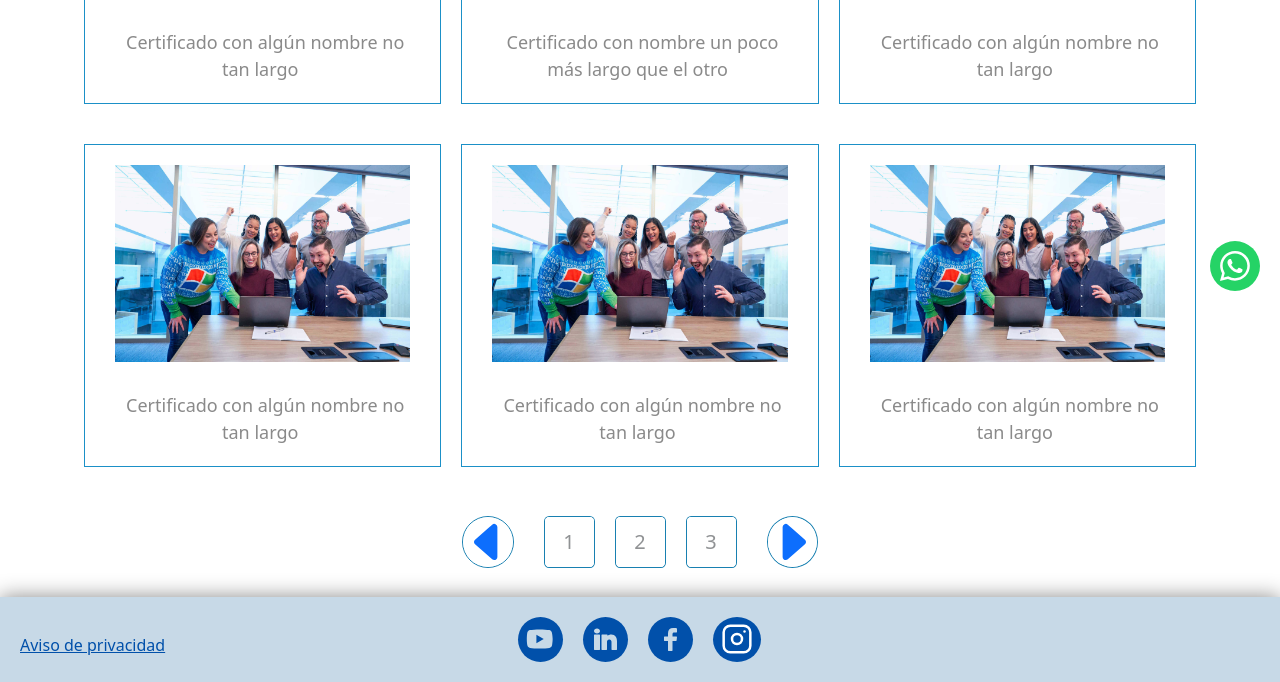
After one commit to loopcrack-org/Kinub, a CodeIgniter 4 app: template app/Views/public/certificates.php in a window 1280 px wide. The commit adds this page. Shown: the part 489-1171 px from the top of the page. Run offline with PHP 8.4 and a stand-in for CodeIgniter, Linux system fonts and the light colour scheme; the template is opened without the code that fills it, so the values that code supplies are empty; some libraries are stand-ins or nearby versions.

Commit message:
KIN-106 Certificates Page Layout

```diff
--- a/app/Config/Routes.php
+++ b/app/Config/Routes.php
@@ -40,6 +40,7 @@ $routes->get('/soporte', 'CtrlPublicPages::viewSupport');
 $routes->post('/email/contacto', 'CtrlEmail::sendContactEmail');
 $routes->post('/email/soporte', 'CtrlEmail::sendSupportEmail');
 $routes->get('/equipos', 'CtrlPublicPages::viewEquipment');
+$routes->get('/certificados', 'CtrlPublicPages::viewCertificates');
 
 
 /*
--- a/app/Controllers/CtrlPublicPages.php
+++ b/app/Controllers/CtrlPublicPages.php
@@ -18,4 +18,9 @@ class CtrlPublicPages extends BaseController
     {
         return view('public/equipment');
     }
+
+    public function viewCertificates(): string
+    {
+        return view('public/certificates');
+    }
 }
--- /dev/null
+++ b/app/Views/public/certificates.php
@@ -0,0 +1,104 @@
+<?php $this->extend('public/templates/layout'); ?>
+
+<?php $this->section('css'); ?>
+<link rel="stylesheet" href="assets/css/public.min.css" type="text/css">
+<link href="https://cdn.jsdelivr.net/npm/bootstrap@5.3.1/dist/css/bootstrap.min.css" rel="stylesheet" integrity="sha384-4bw+/aepP/YC94hEpVNVgiZdgIC5+VKNBQNGCHeKRQN+PtmoHDEXuppvnDJzQIu9" crossorigin="anonymous">
+<?php $this->endSection(); ?>
+
+<?php $this->section('fonts'); ?>
+<link rel="preconnect" href="https://fonts.googleapis.com">
+<link href="https://fonts.googleapis.com/css2?family=Montserrat:wght@300;500;700;900&family=Nunito+Sans:opsz,wght@6..12,200;6..12,400;6..12,500;6..12,700;6..12,900&display=swap" rel="stylesheet">
+<?php $this->endSection(); ?>
+
+<?php $this->section('content'); ?>
+
+<main class="certificates">
+
+    <h1 class="certificates__heading">Certificados</h1>
+
+    <section class="certificates__grid">
+        <div href="#" class="certificate">
+            <div class="certificate__image">
+                <img src="https://wallpapercave.com/wp/wp8112249.jpg" alt="" class="certificate__image">
+            </div>
+            <div class="certificate__information">
+                <a href="#" class="certificate__name">Certificado con algún nombre no tan largo</a>
+            </div>
+        </div>
+
+        <div href="#" class="certificate">
+            <div class="certificate__image">
+                <img src="assets/images/auth-one-bg.jpg" alt="" class="certificate__image">
+            </div>
+
+            <div class="certificate__information">
+                <a href="#" class="certificate__name">Certificado con nombre un poco más largo que el otro</a>
+            </div>
+        </div>
+
+        <div href="#" class="certificate">
+            <div class="certificate__image">
+                <img src="assets/images/auth-one-bg.jpg" alt="" class="certificate__image">
+            </div>
+            <div class="certificate__information">
+                <a href="#" class="certificate__name">Certificado con algún nombre no tan largo</a>
+            </div>
+        </div>
+
+        <div href="#" class="certificate">
+            <div class="certificate__image">
+                <img src="assets/images/auth-one-bg.jpg" alt="" class="certificate__image">
+            </div>
+            <div class="certificate__information">
+                <a href="#" class="certificate__name">Certificado con algún nombre no tan largo</a>
+            </div>
+        </div>
+
+        <div href="#" class="certificate">
+            <div class="certificate__image">
+                <img src="assets/images/auth-one-bg.jpg" alt="" class="certificate__image">
+            </div>
+            <div class="certificate__information">
+                <a href="#" class="certificate__name">Certificado con algún nombre no tan largo</a>
+            </div>
+        </div>
+
+        <div href="#" class="certificate">
+            <div class="certificate__image">
+                <img src="assets/images/auth-one-bg.jpg" alt="" class="certificate__image">
+            </div>
+            <div class="certificate__information">
+                <a href="#" class="certificate__name">Certificado con algún nombre no tan largo</a>
+            </div>
+        </div>
+
+    </section>
+</main>
+
+<nav aria-label="Page navigation" class="pagination-container">
+  <ul class="pagination">
+    <li class="link-container page-item">
+      <a class="pagination__link page-link d-flex justify-content-center align-items-center rounded-circle  border border-0" href="#" aria-label="Previous">
+        <span aria-hidden="true">
+            <svg class="arrow" xmlns="http://www.w3.org/2000/svg" fill="currentColor" class="bi bi-caret-left-fill" viewBox="0 0 16 16">
+                <path d="m3.86 8.753 5.482 4.796c.646.566 1.658.106 1.658-.753V3.204a1 1 0 0 0-1.659-.753l-5.48 4.796a1 1 0 0 0 0 1.506z"/>
+            </svg>
+        </span>
+      </a>
+    </li>
+    <li class="link-container page-item"><a class="pagination__link page-link d-flex justify-content-center align-items-center text-body-tertiary fs-2 border border-0" href="#">1</a></li>
+    <li class="link-container page-item"><a class="pagination__link page-link d-flex justify-content-center align-items-center text-body-tertiary fs-2 border border-0" href="#">2</a></li>
+    <li class="link-container page-item"><a class="pagination__link page-link d-flex justify-content-center align-items-center text-body-tertiary fs-2 border border-0" href="#">3</a></li>
+    <li class="link-container page-item">
+      <a class="pagination__link page-link d-flex justify-content-center align-items-center rounded-circle border border-0" href="#" aria-label="Next">
+        <span aria-hidden="true">
+            <svg class="arrow" xmlns="http://www.w3.org/2000/svg" fill="currentColor" class="bi bi-caret-right-fill" viewBox="0 0 16 16">
+                <path d="m12.14 8.753-5.482 4.796c-.646.566-1.658.106-1.658-.753V3.204a1 1 0 0 1 1.659-.753l5.48 4.796a1 1 0 0 1 0 1.506z"/>
+            </svg>
+        </span>
+      </a>
+    </li>
+  </ul>
+</nav>
+
+<?php $this->endSection('content');?>
--- a/src/js/public/menuMobile.js
+++ b/src/js/public/menuMobile.js
@@ -1,5 +1,6 @@
 const btnMobileMenu = document.querySelector("#menu-mobile");
 const headerMobile = document.querySelector("#header-mobile");
+
 const sidebar = document.querySelector(".sidebar");
 const links = document.querySelectorAll(".navigation-mobile__link");
 
--- a/src/sass/public/UI/_index.scss
+++ b/src/sass/public/UI/_index.scss
@@ -6,3 +6,4 @@
 @forward 'header';
 @forward 'whatsapp';
 @forward 'equipments';
+@forward 'certificates';
--- /dev/null
+++ b/src/sass/public/UI/certificates/_index.scss
@@ -0,0 +1 @@
+@forward "certificates";
--- a/src/sass/public/UI/equipments/_equipments.scss
+++ b/src/sass/public/UI/equipments/_equipments.scss
@@ -89,7 +89,6 @@
 
     @include m.phoneXL{
         padding: 2rem;
-        // height: 21rem;
     }
 
     &__name,
@@ -99,7 +98,6 @@
 
     &__name {
         margin-bottom: 0;
-        @include m.fluid-text(1.5rem, 2.5rem);
         font-weight: 500;
     }
 
```
Also changed, not shown: src/sass/public/UI/certificates/certificates.scss (added, +143 -0 lines), public/assets/css/public.min.css, public/assets/images/left-arrow.svg (added), public/assets/images/youtube-icon.svg, src/images/youtube-icon.svg.
